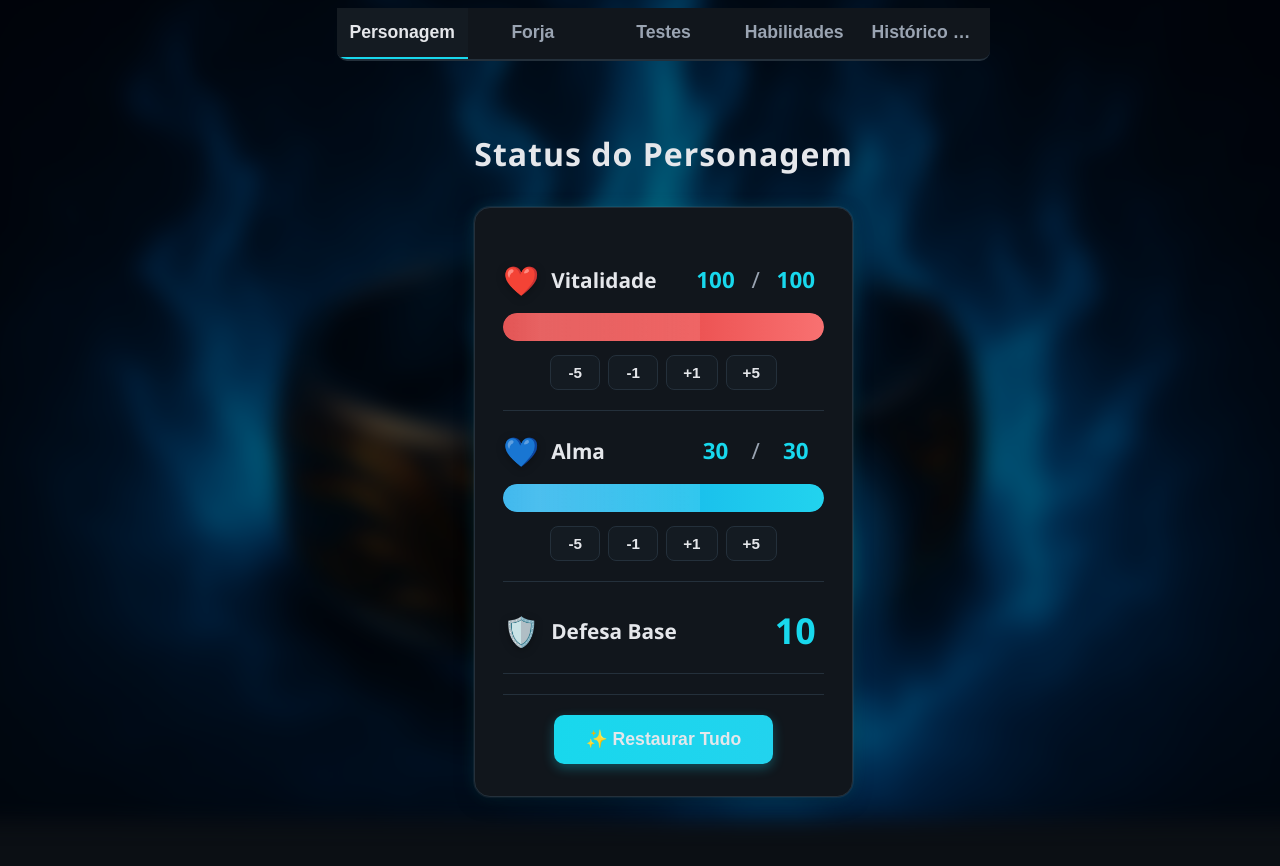
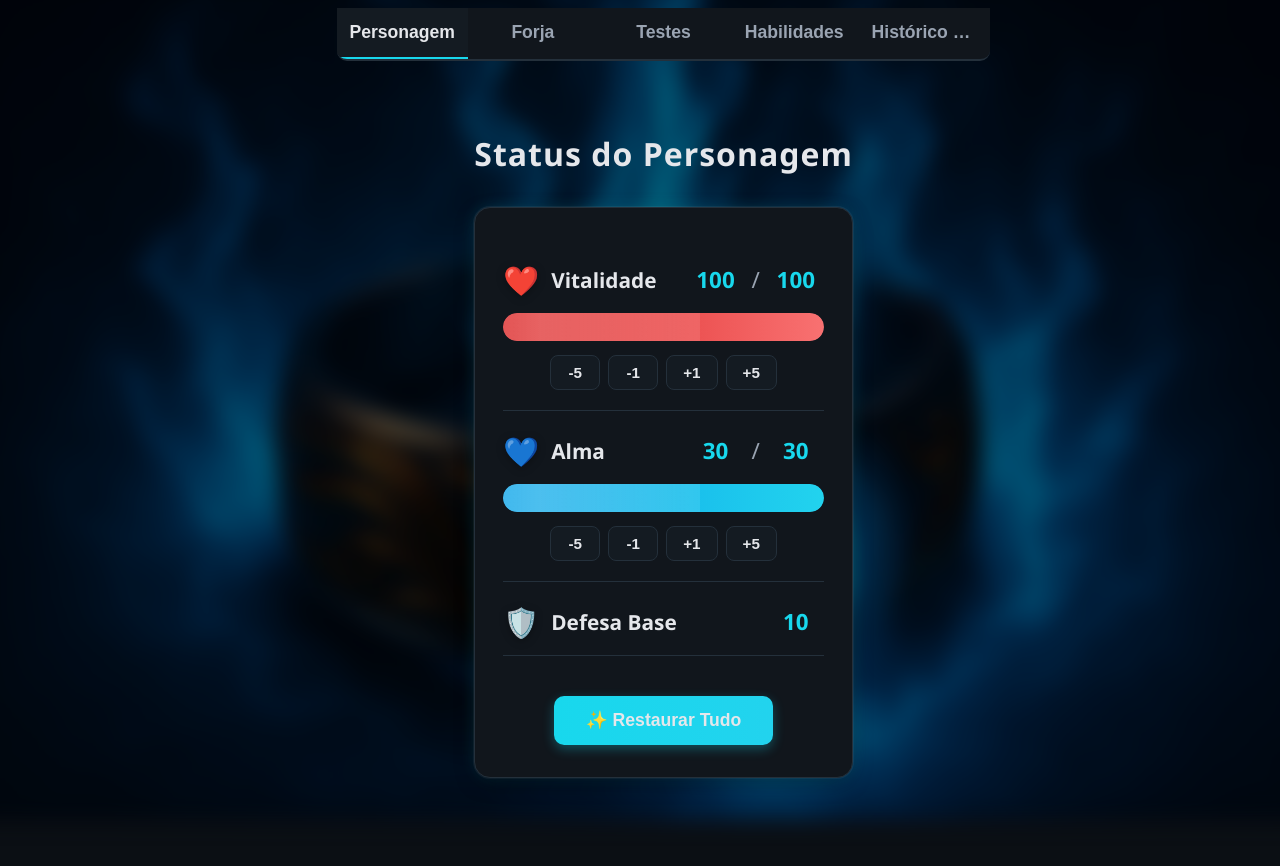
Before and after one commit to PedroAugusto08/LIGHT, a Next.js app: page / in a window 1280 px wide. Shown: the top 866 px of the page. Built offline with nearby package versions, Linux system fonts and the light colour scheme.

Commit message:
Ajustes visuais aba de personagem

```diff
--- a/public/style.css
+++ b/public/style.css
@@ -602,10 +602,6 @@ button#forjarBtn:hover {
     transform: scale(1.05);
 }
 
-.stat-value-num.single {
-    font-size: 1.6em;
-}
-
 .stat-separator {
     color: var(--muted);
     font-weight: 400;
@@ -666,13 +662,15 @@ button#forjarBtn:hover {
 
 /* Input inline para edição */
 .inline-edit {
-    width: 70px;
+    width: 70px !important;
+    max-width: 70px !important;
+    min-width: 70px !important;
     padding: 4px 8px;
     background: var(--bg);
     border: 2px solid var(--accent);
     border-radius: 6px;
     color: var(--text);
-    font-size: 1em;
+    font-size: 1em !important;
     font-weight: 700;
     text-align: center;
     box-shadow: 0 0 0 3px rgba(24, 216, 237, 0.2);
@@ -771,7 +769,6 @@ button#forjarBtn:hover {
 .stat-actions {
     margin-top: 20px;
     padding-top: 20px;
-    border-top: 1px solid var(--border);
     display: flex;
     justify-content: center;
 }
```
